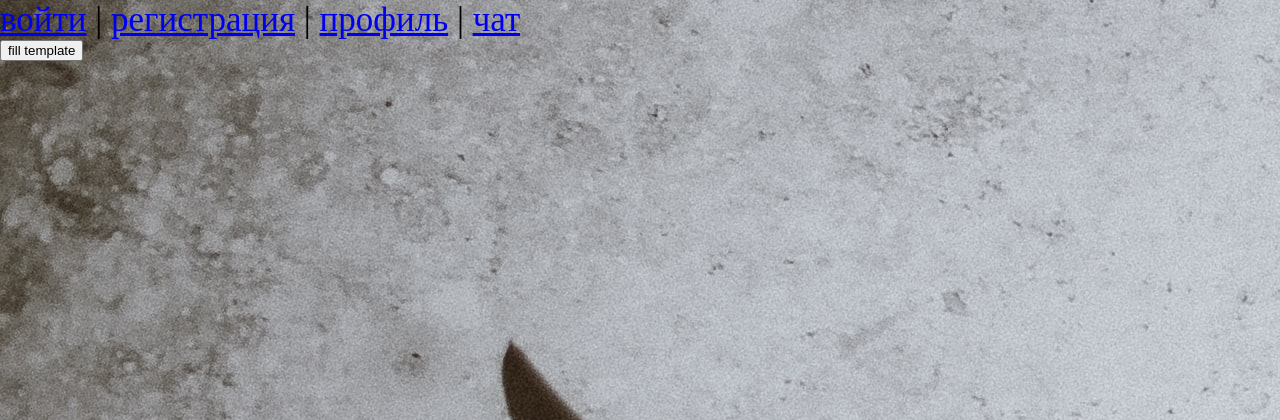
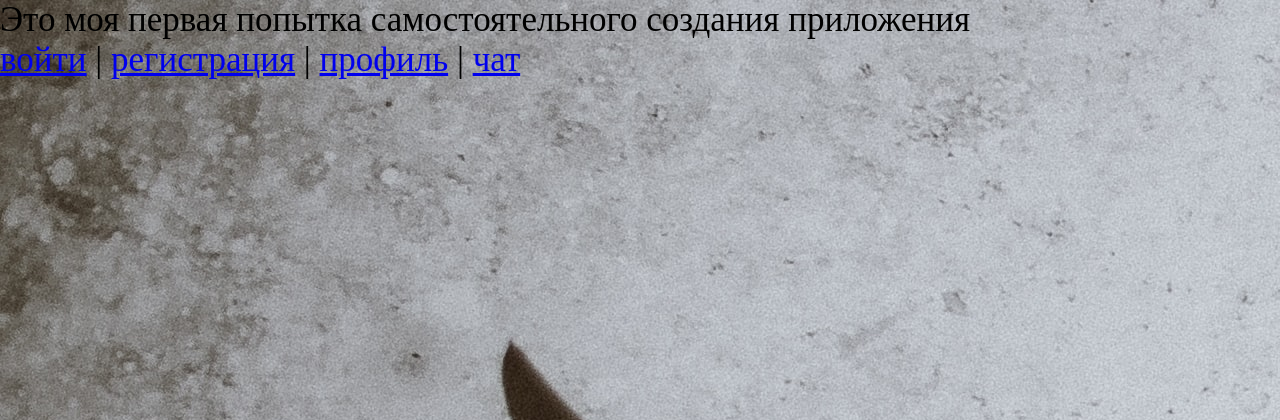
Before and after one commit to Prchnk/messenger, a Node server app: template src/pages/index.html in a window 1280 px wide. Shown: the top 420 px of the page. Run offline with Node 20, Linux system fonts and the light colour scheme; the template is opened without the code that fills it, so the values that code supplies are empty; style sheets or scripts are compiled from the project's sources; some libraries are stand-ins or nearby versions.

Commit message:
это итоговый комит перед отправкой на кодревью

```diff
--- a/src/pages/index.html
+++ b/src/pages/index.html
@@ -9,14 +9,15 @@
 	<link rel="stylesheet" href="../scss/global.scss">
 </head>
 <body>
+<main class="main">
+	Это моя первая попытка самостоятельного создания приложения
+</main>
 
-<nav class="navigation"><a href="auth/auth.html">войти</a> | <a href="registration/registration.html">регистрация</a> | <a
+<nav class="main"><a href="auth/auth.html">войти</a> | <a href="registration/registration.html">регистрация</a> | <a
 	href="profile/profile.html">профиль</a> | <a href="chat/chat.html">чат</a></nav>
 <div class="hide">| <a href="404.html">404</a> | <a href="500.html">505</a></div>
 
 
-<div id="output"></div>
-<button id="fill">fill template</button>
 
 <script type="module" src="./index.js"></script>
 </body>
--- a/src/pages/profile/profile.html
+++ b/src/pages/profile/profile.html
@@ -13,6 +13,8 @@
 <div class="container">
 	<div class="profile">
 		<img src="https://cdn-icons-png.flaticon.com/512/483/483361.png" class="avatar">
+<!--		<div id="output"></div>-->
+<!--		<button id="fill">fill template</button>-->
 
 		<form class="form form-profile">
 
--- a/src/scss/global.scss
+++ b/src/scss/global.scss
@@ -103,7 +103,7 @@ h2 {
 	border-radius: 50%;
 }
 
-.navigation {
+.main {
 	font-size: 35px;
 }
 
```
Also changed, not shown: readme.md, src/ui/ui.jpg (added).
